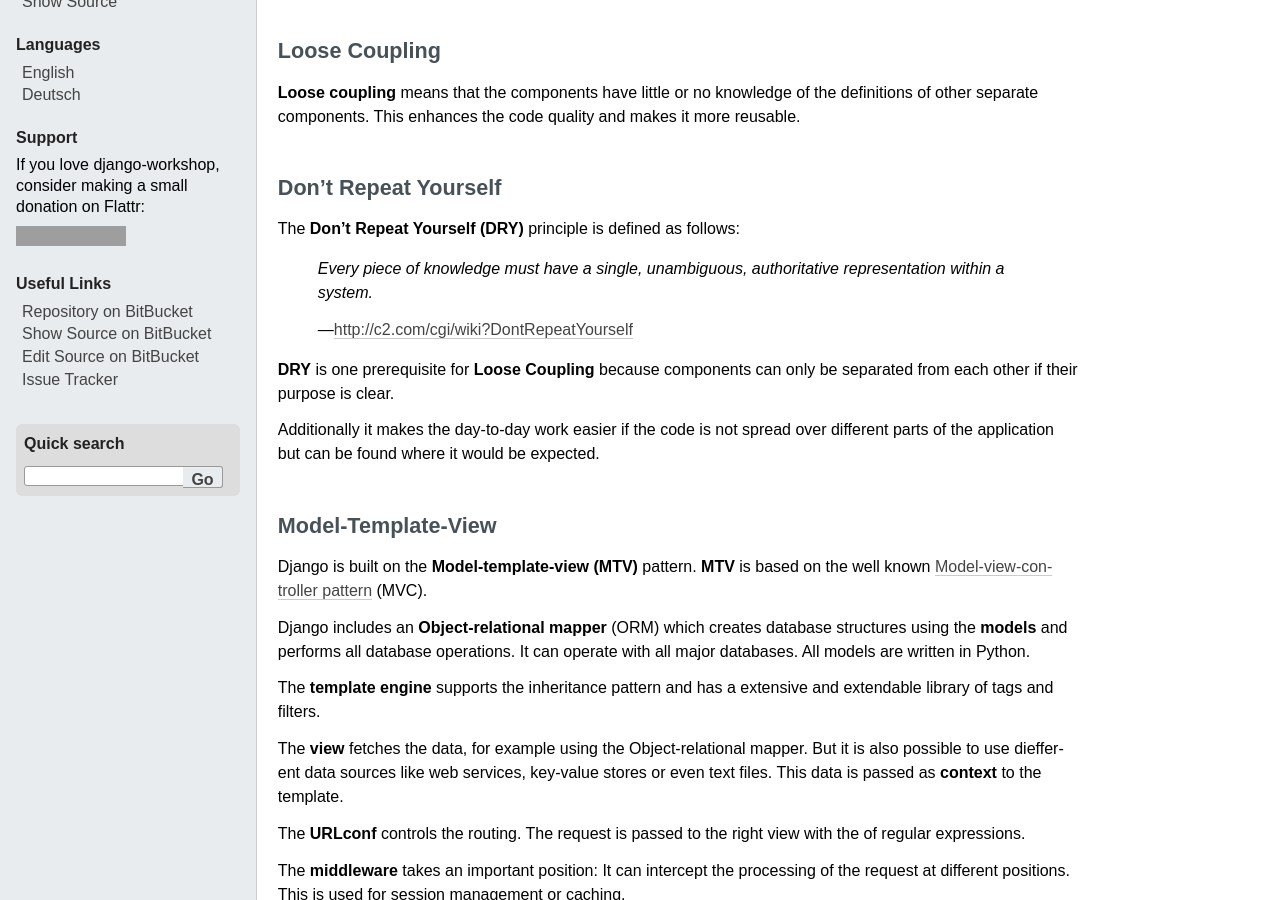
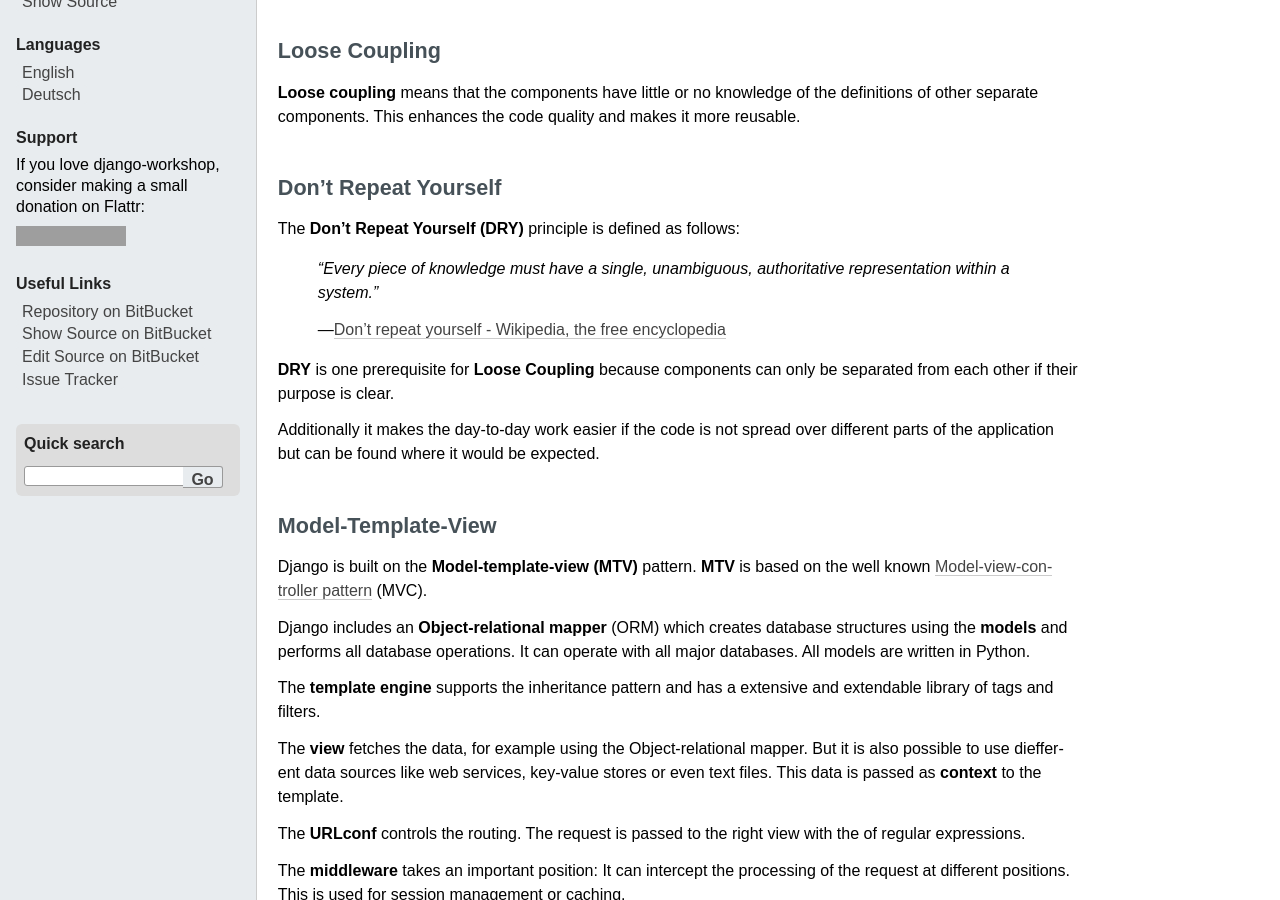
Before and after one commit to keimlink/django-workshop, a Sphinx documentation site: the page built from docs/introduction.rst, in a window 1280 px wide and 900 px high, scrolled down 465 px. Built offline with Sphinx 7.4.7, drawn with Linux system fonts in a browser that asks for light colours; comment, search, counter and statistics services are not loaded; grey boxes are pictures that could not be loaded.

Commit message:
Link to Wikipedia for DRY quotation

```diff
--- a/docs/introduction.rst
+++ b/docs/introduction.rst
@@ -45,10 +45,10 @@ Don't Repeat Yourself
 
 The **Don't Repeat Yourself (DRY)** principle is defined as follows:
 
-    *Every piece of knowledge must have a single, unambiguous, authoritative
-    representation within a system.*
+    *"Every piece of knowledge must have a single, unambiguous, authoritative
+    representation within a system."*
 
-    -- http://c2.com/cgi/wiki?DontRepeatYourself
+    -- `Don't repeat yourself - Wikipedia, the free encyclopedia <https://en.wikipedia.org/wiki/Don%27t_repeat_yourself>`_
 
 **DRY** is one prerequisite for **Loose Coupling** because components
 can only be separated from each other if their purpose is clear.
```
